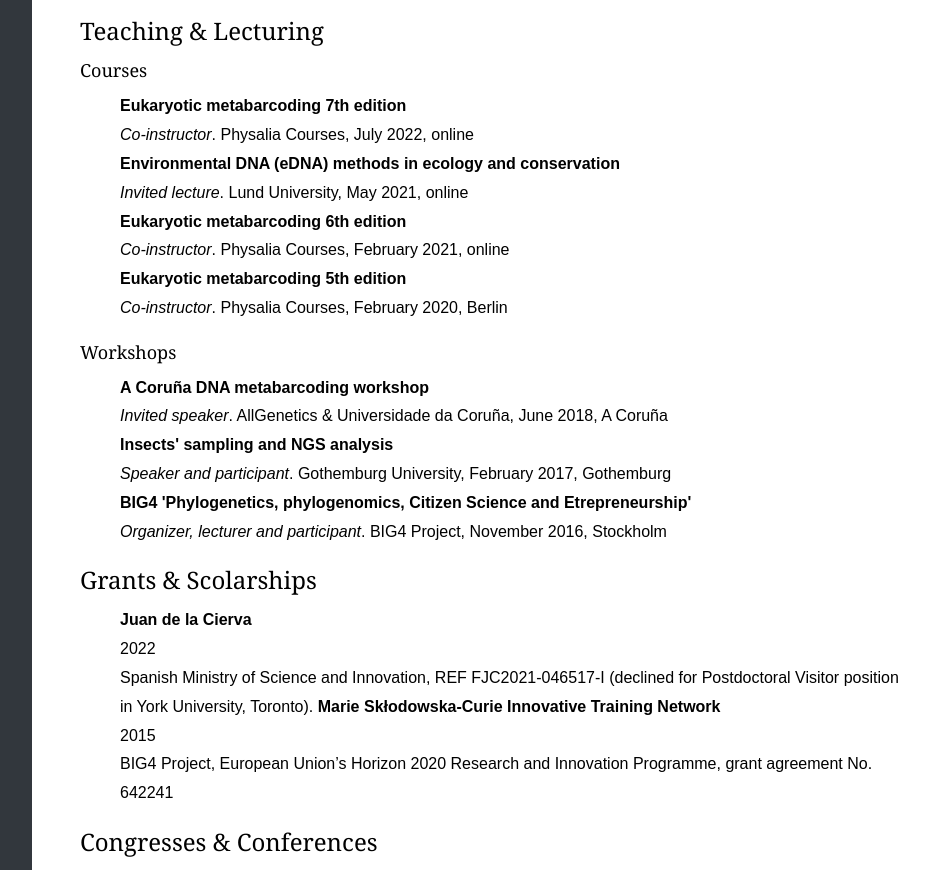
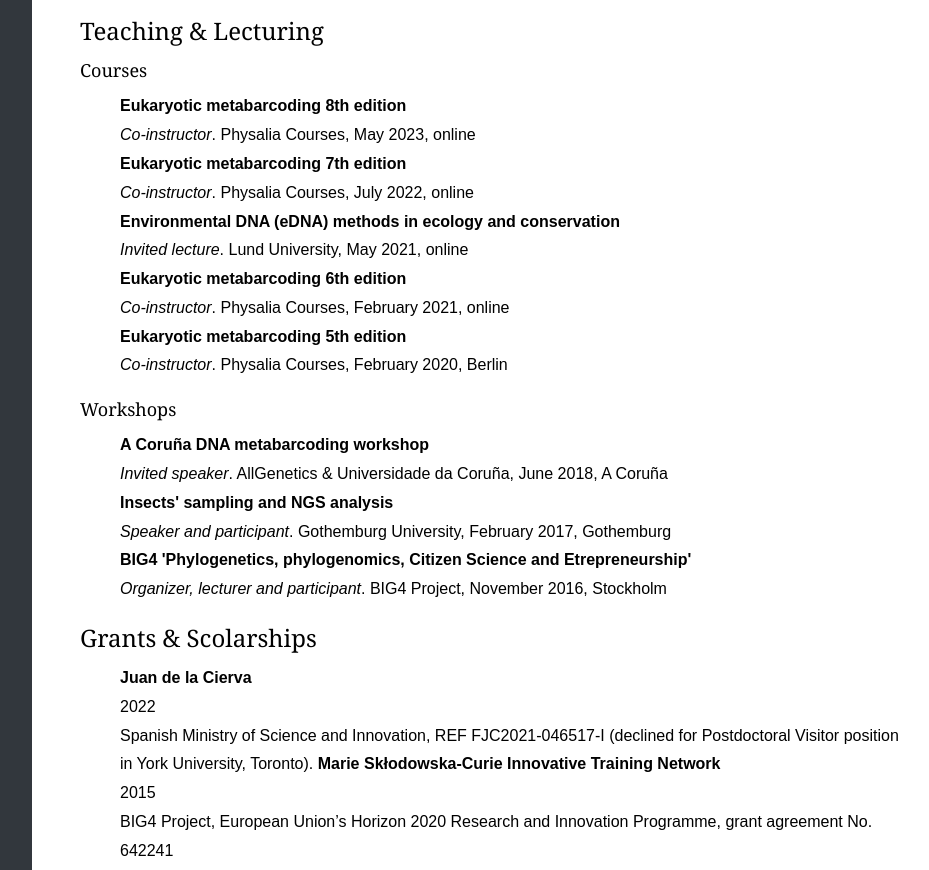
Before and after one commit to metagusano/metagusano.github.io, a plain HTML site: page curriculum.html in a window 1280 px wide. Shown: the part 1113-1983 px from the top of the page, without its empty margins (318-1247 px from the left). Drawn offline with Linux system fonts and the light colour scheme; files whose address does not match are found by name.

Commit message:
Update curriculum.html

```diff
--- a/curriculum.html
+++ b/curriculum.html
@@ -85,6 +85,9 @@
 				  <h4>Teaching & Lecturing</h4>
 				  <h3 style="font-size:18px">Courses</h3>
 				  <ul style="font-family:arial;font-size:16px;color:black;list-style-type:square">
+				  <b>Eukaryotic metabarcoding 8th edition</b>
+				  <br><i>Co-instructor</i>. Physalia Courses, May 2023, online
+				  <br>
 			 	  <b>Eukaryotic metabarcoding 7th edition</b>
 				  <br><i>Co-instructor</i>. Physalia Courses, July 2022, online
 				  <br>
```
